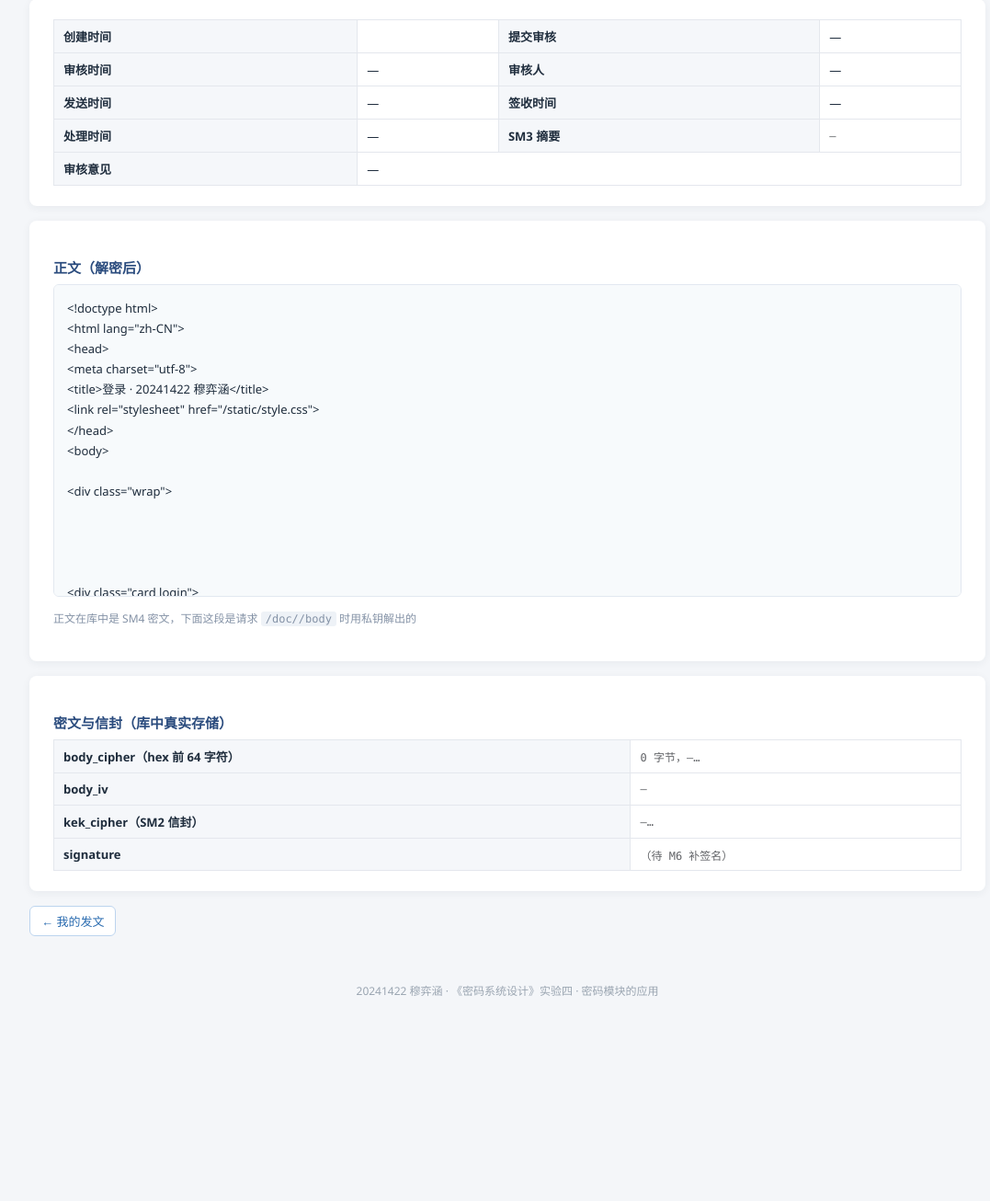
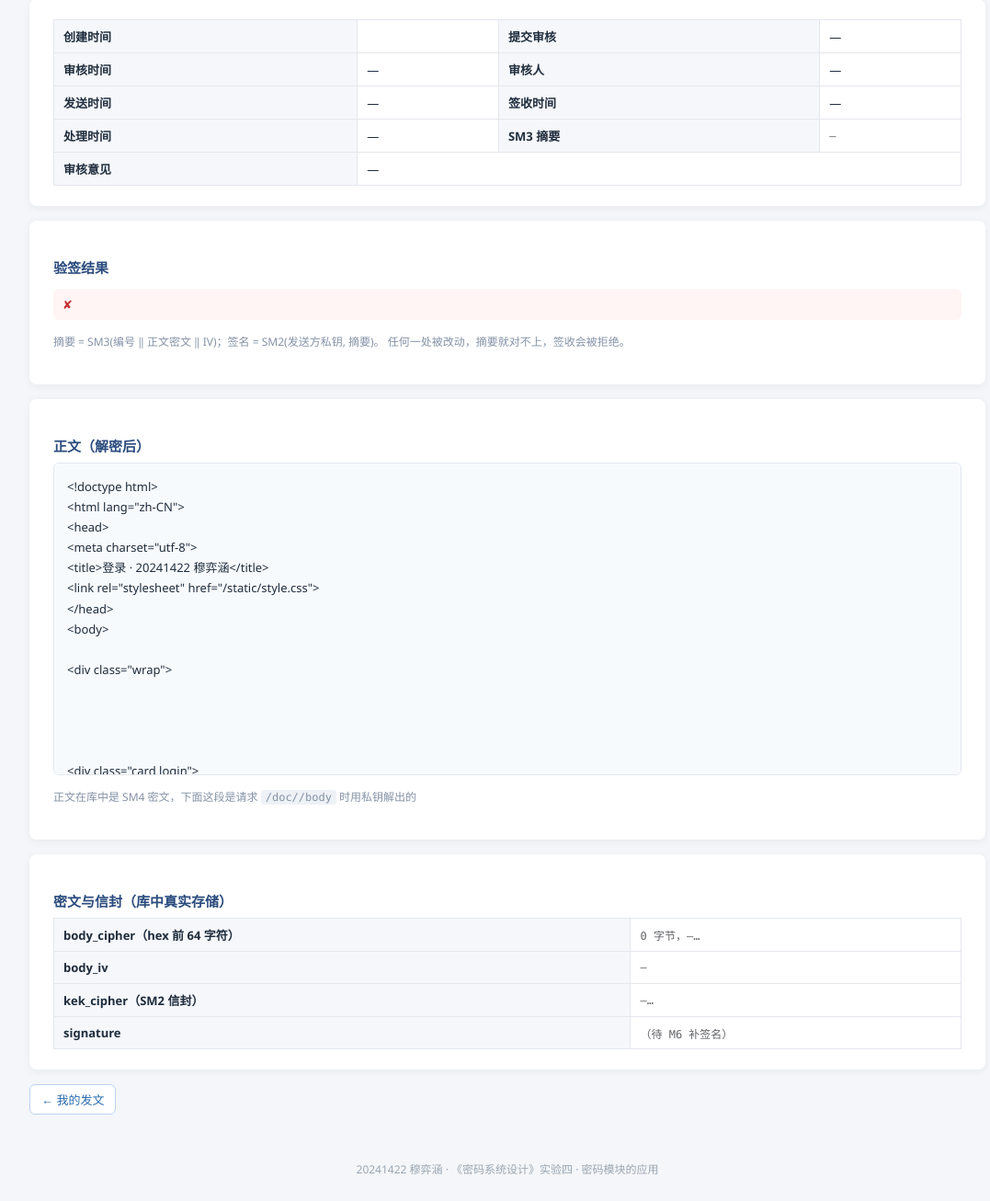
Before and after one commit to Yaqub-Saffar/lab4, a Flask app: template templates/doc_detail.html in a window 1280 px wide. Shown: the part 60-1366 px from the top of the page at 92% size, without its empty margins (88-1165 px from the left). Before the commit the page ends 1143 px from the top, so only its background shows below. Run offline with Flask 3, Linux system fonts and the light colour scheme; the template is opened without the code that fills it, so the values that code supplies are empty; parts of the project's set-up code (start-up, migrations or seed data) failed here and were passed over.

Commit message:
M6 SM2 签名与验签：发送时对 SM3 摘要签名、详情页展示验签结果、篡改后拒绝签收并记审计

```diff
--- a/app.py
+++ b/app.py
@@ -471,6 +471,26 @@ def sec_keys_pub(uid):
     return ("-----BEGIN SM2 PUBLIC KEY-----\n%s\n-----END SM2 PUBLIC KEY-----\n"
             % row["sm2_pub"], 200, {"Content-Type": "text/plain; charset=utf-8"})
 
+# ---------------------------------------------------------------- M6 摘要与验签
+def _doc_digest(d):
+    """摘要绑定：文档编号 + 正文密文 + IV —— 任何一处改动都会让摘要变化"""
+    return cu.sm3_hex(d["doc_no"].encode("utf-8") + b"|" +
+                      bytes(d["body_cipher"]) + b"|" + bytes(d["body_iv"]))
+
+
+def _verify_doc(conn, d, env):
+    """返回 (是否通过, 说明)。先比对摘要是否被改，再验 SM2 签名"""
+    if not env or not env["signature"]:
+        return False, "未签名"
+    digest_now = _doc_digest(d)
+    if d["digest"] != digest_now:
+        return False, "摘要不一致（正文或编号被改动）"
+    sender = conn.execute("SELECT sm2_pub FROM user WHERE id=?", (d["sender_id"],)).fetchone()
+    if not sender:
+        return False, "找不到发送方公钥"
+    ok = cu.sm2_verify(sender["sm2_pub"], env["signature"], digest_now.encode("utf-8"))
+    return (True, "验签通过") if ok else (False, "SM2 验签失败（签名与内容不匹配）")
+
 # ---------------------------------------------------------------- M4 发文
 def _next_doc_no(conn):
     year = datetime.now().year
@@ -588,8 +608,12 @@ def doc_detail(did):
         conn.close()
         return render_template("403.html", perm="doc.view"), 403
     env = conn.execute("SELECT * FROM doc_envelope WHERE doc_id=?", (did,)).fetchone()
+    verify_ok, verify_msg = (None, "草稿未签名")
+    if env and env["signature"]:
+        verify_ok, verify_msg = _verify_doc(conn, d, env)
     conn.close()
-    return render_template("doc_detail.html", d=d, env=env, status_label=STATUS_LABEL)
+    return render_template("doc_detail.html", d=d, env=env, status_label=STATUS_LABEL,
+                           verify_ok=verify_ok, verify_msg=verify_msg)
 
 
 @app.route("/doc/<int:did>/body")
@@ -695,12 +719,22 @@ def doc_send(did):
     conn = db.connect()
     d = conn.execute("SELECT * FROM doc WHERE id=?", (did,)).fetchone()
     if d and d["sender_id"] == session["user"]["id"] and d["status"] == "APPROVED":
-        digest = cu.sm3_hex(d["doc_no"].encode() + b"|" + d["body_cipher"])
+        digest = _doc_digest(d)
+        sess_key = SESS_KEYS.get(session.get("sid"))
+        if not sess_key:
+            conn.close()
+            return "会话密钥已失效，请重新登录后再发送", 403
+        sender_pub = conn.execute("SELECT sm2_pub FROM user WHERE id=?",
+                                  (d["sender_id"],)).fetchone()["sm2_pub"]
+        signature = cu.sm2_sign(sess_key["priv"], sender_pub, digest.encode("utf-8"))
         conn.execute("UPDATE doc SET status='SENT', sent_at=?, digest=? WHERE id=?",
                      (now(), digest, did))
+        conn.execute("UPDATE doc_envelope SET signature=?, signer_id=? WHERE doc_id=?",
+                     (signature, d["sender_id"], did))
         conn.commit()
-        audit(conn, "DOC_SEND", "doc", did, "SUCCESS", "摘要 %s…" % digest[:16])
-        flash("已发送，摘要 %s…" % digest[:16])
+        audit(conn, "DOC_SEND", "doc", did, "SUCCESS",
+              "摘要 %s… 已签名（%d 字符）" % (digest[:16], len(signature)))
+        flash("已发送并签名，摘要 %s…" % digest[:16])
     else:
         audit(conn, "DOC_SEND", "doc", did, "DENIED", "状态或归属不符")
         flash("只有审核通过的本人公文才能发送")
@@ -734,11 +768,19 @@ def doc_sign(did):
     """签收：只有接收人、且状态为已发送时可签收"""
     conn = db.connect()
     d = conn.execute("SELECT * FROM doc WHERE id=?", (did,)).fetchone()
+    env = conn.execute("SELECT * FROM doc_envelope WHERE doc_id=?", (did,)).fetchone() if d else None
     if d and d["receiver_id"] == session["user"]["id"] and d["status"] == "SENT":
+        ok, why = _verify_doc(conn, d, env)
+        if not ok:
+            # 验签不通过就不允许签收——这是"抗抵赖 + 完整性"的落地
+            audit(conn, "DOC_SIGN", "doc", did, "DENIED", "验签未通过：" + why)
+            flash("签收被拒绝：%s" % why)
+            conn.close()
+            return redirect(url_for("doc_detail", did=did))
         conn.execute("UPDATE doc SET status='RECEIVED', received_at=? WHERE id=?", (now(), did))
         conn.commit()
-        audit(conn, "DOC_SIGN", "doc", did, "SUCCESS", d["doc_no"])
-        flash("已签收")
+        audit(conn, "DOC_SIGN", "doc", did, "SUCCESS", "%s，验签通过" % d["doc_no"])
+        flash("已签收（验签通过）")
     else:
         audit(conn, "DOC_SIGN", "doc", did, "DENIED", "非接收人或状态不符")
         flash("只有接收人才能签收已发送的公文")
--- a/templates/doc_detail.html
+++ b/templates/doc_detail.html
@@ -13,6 +13,19 @@
     <tr><th>处理时间</th><td>{{ d['processed_at'] or '—' }}</td><th>SM3 摘要</th><td class="mono">{{ d['digest'] or '—' }}</td></tr>
     <tr><th>审核意见</th><td colspan="3">{{ d['review_note'] or '—' }}</td></tr>
   </table>
+</div>
+
+<div class="card">
+  <h3>验签结果</h3>
+  {% if verify_ok is none %}
+    <p class="hint">{{ verify_msg }}</p>
+  {% elif verify_ok %}
+    <p class="ok">✔ {{ verify_msg }}（SM3 摘要一致 + SM2 签名有效）</p>
+  {% else %}
+    <p class="error">✘ {{ verify_msg }}</p>
+  {% endif %}
+  <p class="hint small">摘要 = SM3(编号 ‖ 正文密文 ‖ IV)；签名 = SM2(发送方私钥, 摘要)。
+    任何一处被改动，摘要就对不上，签收会被拒绝。</p>
 </div>
 
 <div class="card">
```
